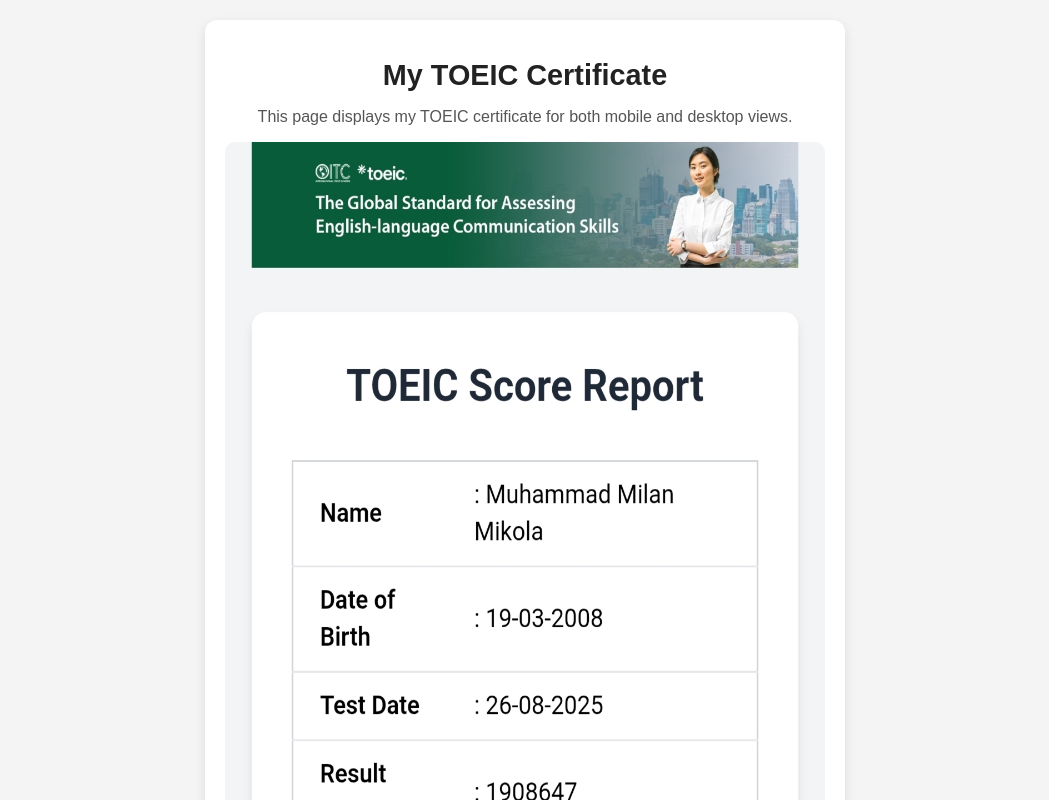
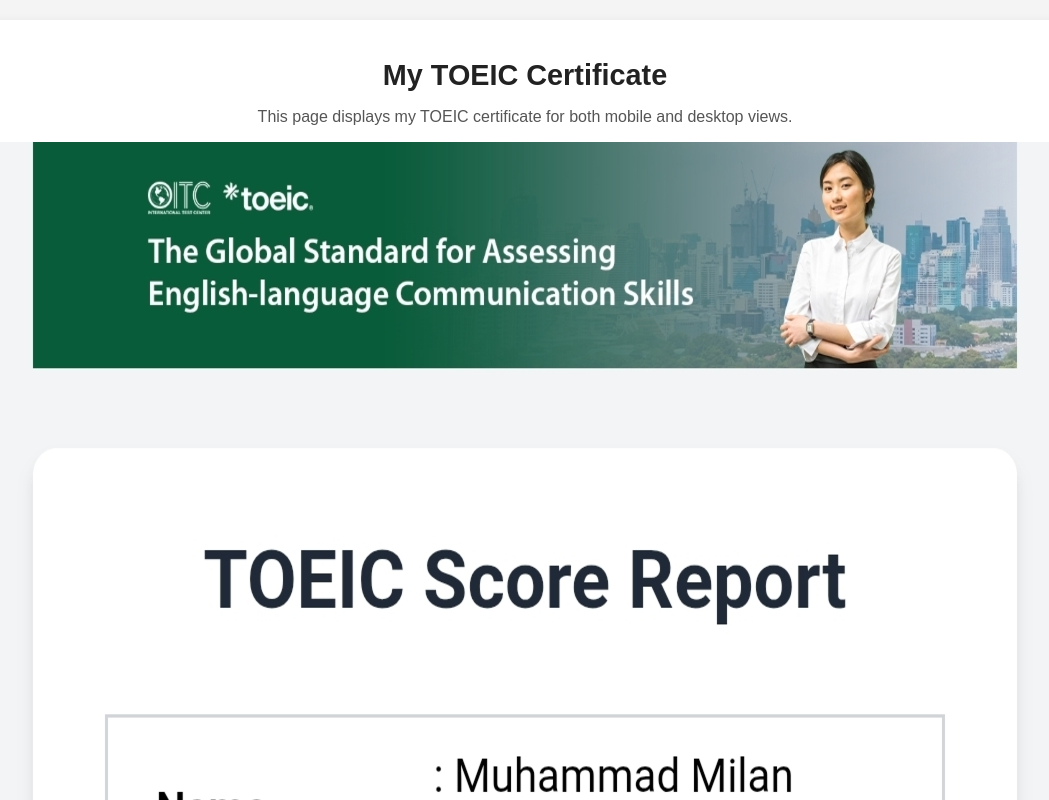
Before and after one commit to Linger-in-the-Rain/Toiec-verification, a plain HTML site: page index.html in a window 1280 px wide. Shown: the top 800 px of the page, without its empty margins (115-1164 px from the left). Drawn offline with Linux system fonts and the light colour scheme.

Commit message:
index.html
test

```diff
--- a/index.html
+++ b/index.html
@@ -22,7 +22,7 @@
       color: #555;
     }
     .container {
-      max-width: 600px;
+      max-width: 1080px;
       margin: 0 auto;
       background: #fff;
       padding: 20px;
```
